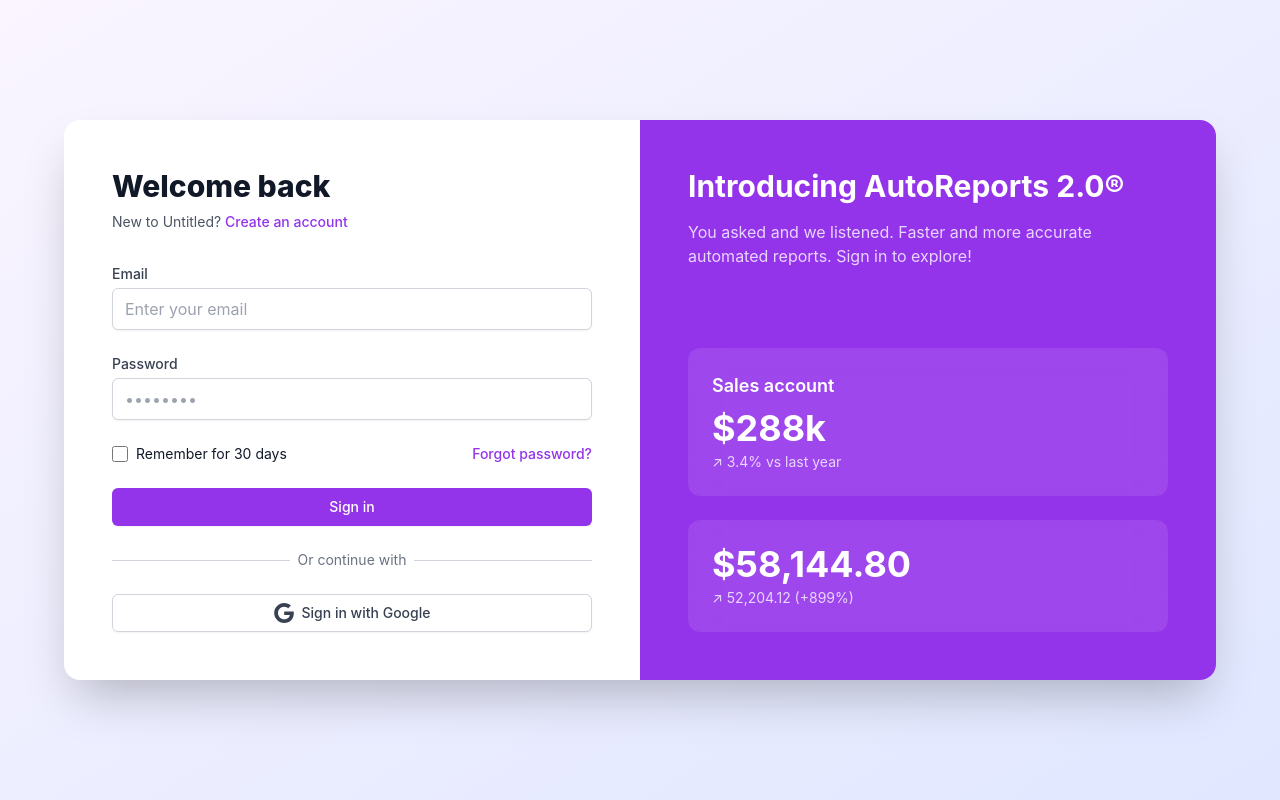
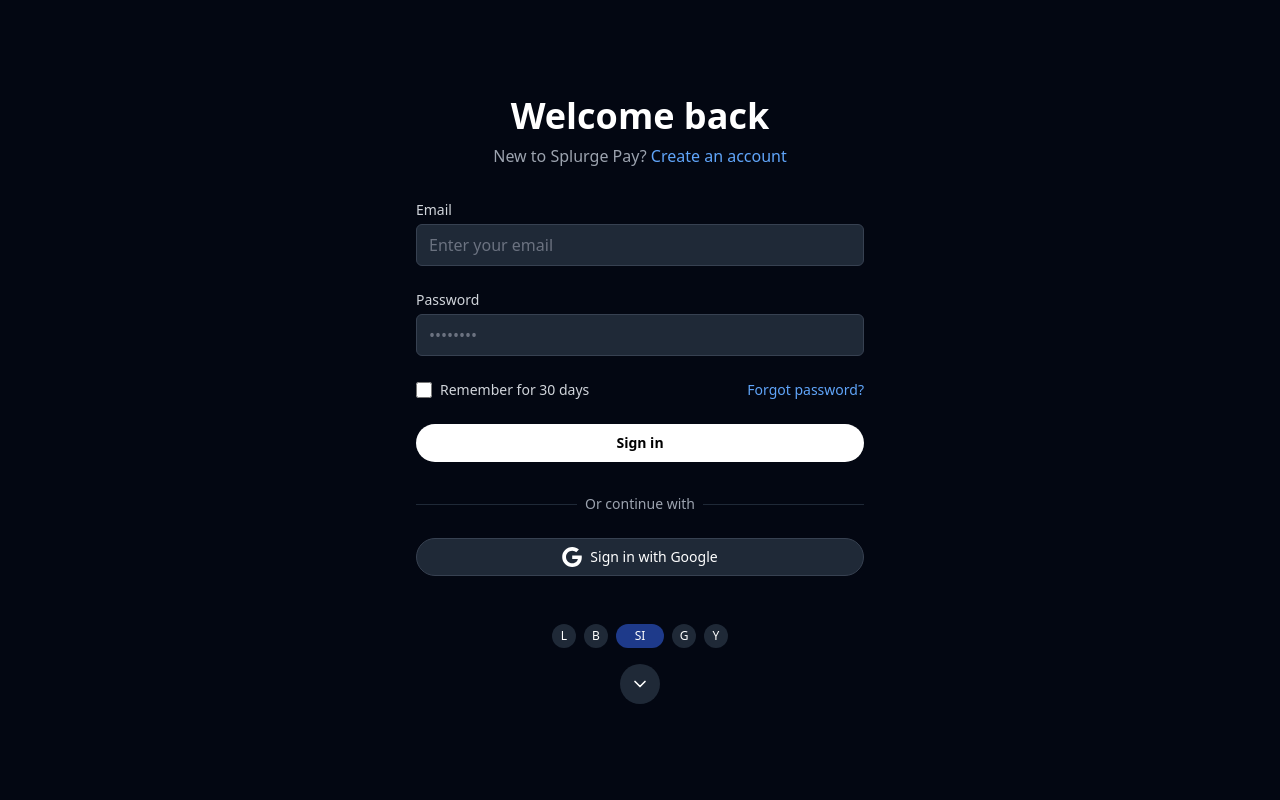
Before and after one commit to Red-Pear/redpear-front-end, a React (Create React App) app: page /signin in a window 1280 px wide. Built offline with nearby package versions, Linux system fonts and the light colour scheme.

Commit message:
handling sign in page

```diff
--- a/src/perspective/SignInPage.js
+++ b/src/perspective/SignInPage.js
@@ -1,54 +1,55 @@
 import React from 'react';
+import { ChevronDown } from 'lucide-react';
 
 const SignInPage = () => {
   return (
-    <div className="flex min-h-screen bg-gradient-to-br from-purple-50 to-indigo-100">
-      <div className="flex flex-col w-full max-w-md mx-auto my-auto bg-white rounded-2xl shadow-2xl overflow-hidden md:max-w-6xl md:flex-row">
-        {/* Sign In Form */}
-        <div className="w-full p-8 md:w-1/2 md:p-12">
-          <div className="mb-8 text-center md:text-left">
-            <h1 className="text-2xl font-extrabold text-gray-900 mb-2 md:text-3xl">Welcome back</h1>
-            <p className="text-sm text-gray-600">New to Untitled? <a href="#" className="text-purple-600 hover:text-purple-800 font-medium transition duration-150 ease-in-out">Create an account</a></p>
+    <div className="min-h-screen bg-gray-950 text-white font-sans flex items-center justify-center px-4">
+      <div className="w-full max-w-md">
+        <div className="text-center mb-8">
+          <h1 className="text-4xl font-bold mb-2">Welcome back</h1>
+          <p className="text-gray-400">
+            New to Splurge Pay? <a href="#" className="text-blue-400 hover:underline">Create an account</a>
+          </p>
         </div>
 
         <form className="space-y-6">
           <div>
-              <label htmlFor="email" className="block text-sm font-medium text-gray-700 mb-1">Email</label>
+            <label htmlFor="email" className="block text-sm font-medium text-gray-300 mb-1">Email</label>
             <input type="email" id="email" name="email" placeholder="Enter your email"
-                     className="appearance-none block w-full px-3 py-2 border border-gray-300 rounded-md shadow-sm placeholder-gray-400 focus:outline-none focus:ring-purple-500 focus:border-purple-500 transition duration-150 ease-in-out" />
+                   className="w-full px-3 py-2 bg-gray-800 border border-gray-700 rounded-md placeholder-gray-500 focus:outline-none focus:ring-2 focus:ring-blue-500 focus:border-transparent" />
           </div>
 
           <div>
-              <label htmlFor="password" className="block text-sm font-medium text-gray-700 mb-1">Password</label>
+            <label htmlFor="password" className="block text-sm font-medium text-gray-300 mb-1">Password</label>
             <input type="password" id="password" name="password" placeholder="••••••••"
-                     className="appearance-none block w-full px-3 py-2 border border-gray-300 rounded-md shadow-sm placeholder-gray-400 focus:outline-none focus:ring-purple-500 focus:border-purple-500 transition duration-150 ease-in-out" />
+                   className="w-full px-3 py-2 bg-gray-800 border border-gray-700 rounded-md placeholder-gray-500 focus:outline-none focus:ring-2 focus:ring-blue-500 focus:border-transparent" />
           </div>
 
           <div className="flex items-center justify-between">
             <div className="flex items-center">
-                <input type="checkbox" id="remember" className="h-4 w-4 text-purple-600 focus:ring-purple-500 border-gray-300 rounded" />
-                <label htmlFor="remember" className="ml-2 block text-sm text-gray-900">Remember for 30 days</label>
+              <input type="checkbox" id="remember" className="h-4 w-4 text-blue-600 focus:ring-blue-500 border-gray-700 rounded bg-gray-800" />
+              <label htmlFor="remember" className="ml-2 block text-sm text-gray-300">Remember for 30 days</label>
             </div>
-              <a href="#" className="text-sm font-medium text-purple-600 hover:text-purple-500 transition duration-150 ease-in-out">Forgot password?</a>
+            <a href="#" className="text-sm font-medium text-blue-400 hover:underline">Forgot password?</a>
           </div>
 
-            <button type="submit" className="w-full flex justify-center py-2 px-4 border border-transparent rounded-md shadow-sm text-sm font-medium text-white bg-purple-600 hover:bg-purple-700 focus:outline-none focus:ring-2 focus:ring-offset-2 focus:ring-purple-500 transition duration-150 ease-in-out">
+          <button type="submit" className="w-full py-2 px-4 border border-transparent rounded-full text-sm font-semibold text-black bg-white hover:bg-gray-200 focus:outline-none focus:ring-2 focus:ring-offset-2 focus:ring-blue-500 transition duration-300">
             Sign in
           </button>
         </form>
 
-          <div className="mt-6">
+        <div className="mt-8">
           <div className="relative">
             <div className="absolute inset-0 flex items-center">
-                <div className="w-full border-t border-gray-300"></div>
+              <div className="w-full border-t border-gray-800"></div>
             </div>
             <div className="relative flex justify-center text-sm">
-                <span className="px-2 bg-white text-gray-500">Or continue with</span>
+              <span className="px-2 bg-gray-950 text-gray-400">Or continue with</span>
             </div>
           </div>
 
           <div className="mt-6">
-              <button className="w-full flex items-center justify-center px-4 py-2 border border-gray-300 shadow-sm text-sm font-medium rounded-md text-gray-700 bg-white hover:bg-gray-50 focus:outline-none focus:ring-2 focus:ring-offset-2 focus:ring-purple-500 transition duration-150 ease-in-out">
+            <button className="w-full flex items-center justify-center px-4 py-2 border border-gray-700 rounded-full text-sm font-medium text-white bg-gray-800 hover:bg-gray-700 focus:outline-none focus:ring-2 focus:ring-offset-2 focus:ring-blue-500 transition duration-300">
               <svg className="w-5 h-5 mr-2" viewBox="0 0 24 24" fill="currentColor" xmlns="http://www.w3.org/2000/svg">
                 <path d="M12.24 10.285V14.4h6.806c-.275 1.765-2.056 5.174-6.806 5.174-4.095 0-7.439-3.389-7.439-7.574s3.345-7.574 7.439-7.574c2.33 0 3.891.989 4.785 1.849l3.254-3.138C18.189 1.186 15.479 0 12.24 0c-6.635 0-12 5.365-12 12s5.365 12 12 12c6.926 0 11.52-4.869 11.52-11.726 0-.788-.085-1.39-.189-1.989H12.24z"/>
               </svg>
@@ -56,28 +57,18 @@
             </button>
           </div>
         </div>
+
+        {/* Bottom UI Elements */}
+        <div className="mt-12 flex justify-center space-x-2">
+          <button className="w-6 h-6 rounded-full bg-gray-800 text-white flex items-center justify-center text-xs">L</button>
+          <button className="w-6 h-6 rounded-full bg-gray-800 text-white flex items-center justify-center text-xs">B</button>
+          <button className="w-12 h-6 rounded-full bg-blue-900 text-white flex items-center justify-center text-xs">SI</button>
+          <button className="w-6 h-6 rounded-full bg-gray-800 text-white flex items-center justify-center text-xs">G</button>
+          <button className="w-6 h-6 rounded-full bg-gray-800 text-white flex items-center justify-center text-xs">Y</button>
         </div>
-
-        {/* Image and Info */}
-        <div className="w-full bg-purple-600 p-8 text-white md:w-1/2 md:p-12">
-          <div className="h-full flex flex-col justify-between">
-            <div className="mb-8">
-              <h2 className="text-2xl font-bold mb-4 md:text-3xl">Introducing AutoReports 2.0®</h2>
-              <p className="text-purple-200">You asked and we listened. Faster and more accurate automated reports. Sign in to explore!</p>
-            </div>
-            <div className="space-y-6">
-              <div className="bg-white bg-opacity-10 p-6 rounded-xl backdrop-filter backdrop-blur-lg">
-                <h4 className="font-semibold text-lg mb-2">Sales account</h4>
-                <p className="text-3xl font-bold mb-1 md:text-4xl">$288k</p>
-                <p className="text-sm text-purple-200">↗ 3.4% vs last year</p>
-              </div>
-              <div className="bg-white bg-opacity-10 p-6 rounded-xl backdrop-filter backdrop-blur-lg">
-                <p className="text-3xl font-bold mb-1 md:text-4xl">$58,144.80</p>
-                <p className="text-sm text-purple-200">↗ 52,204.12 (+899%)</p>
-              </div>
-            </div>
-          </div>
-        </div>
+        <button className="mt-4 mx-auto block w-10 h-10 rounded-full bg-gray-800 flex items-center justify-center">
+          <ChevronDown className="h-5 w-5" />
+        </button>
       </div>
     </div>
   );
```
Lines whose indentation alone changed are shown as unchanged.
